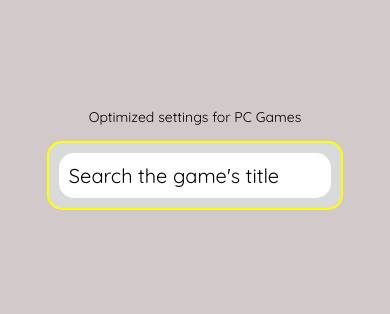
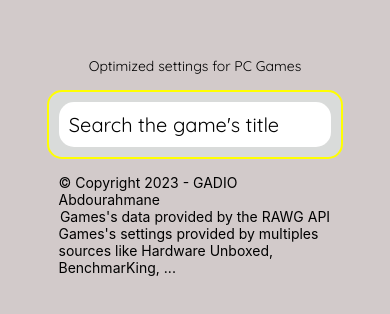
Before and after one commit to AbdourahmaneGadio/Optimized-settings-for-PC-Games, a React Native app: screen / in a window 390 px wide. Shown: the part 256-570 px from the top of the page. Built offline with nearby package versions, Linux system fonts and the light colour scheme.

Commit message:
:new: Add a footer

```diff
--- a/App.js
+++ b/App.js
@@ -1,12 +1,14 @@
 import { StatusBar } from "expo-status-bar";
 import { useState } from "react";
-import { SafeAreaView, StyleSheet, Text, View, ScrollView } from "react-native";
+import { SafeAreaView, StyleSheet, Text } from "react-native";
 import LoadingIcon from "./components/LoadingIcon";
 import Results from "./components/Results";
 import SearchBar from "./components/SearchBar";
 import TableDetailsJeu from "./components/TableDetailsJeu";
 
 import { useFonts } from "expo-font";
+
+import Footer from "./components/Footer";
 
 export default function App() {
   const [fontsLoaded] = useFonts({
@@ -107,7 +109,6 @@ export default function App() {
         searchActive={searchActive}
         onPressReset={resetSearch}
       />
-
       {/* Résultats */}
       {/* Chargement */}
       {isLoading && searchActive && <LoadingIcon />}
@@ -124,6 +125,7 @@ export default function App() {
       {/* Les détails du jeu choisi parmi les résultats */}
       {gameSelected && <TableDetailsJeu gameSelected={gameSelected} />}
 
+      <Footer />
       <StatusBar style="auto" />
     </SafeAreaView>
   );
--- /dev/null
+++ b/components/Footer.js
@@ -0,0 +1,27 @@
+import React from "react";
+import { Linking, Text, View } from "react-native";
+
+export default function Footer() {
+  return (
+    <View
+      style={{
+        alignItems: "center",
+        maxWidth: "70%",
+        maxHeight:"20%"
+      }}
+    >
+      <Text
+        onPress={() => Linking.openURL("https://github.com/AbdourahmaneGadio/")}
+      >
+        © Copyright 2023 - GADIO Abdourahmane
+      </Text>
+      <Text onPress={() => Linking.openURL("https://rawg.io/")}>
+        Games's data provided by the RAWG API
+      </Text>
+      <Text>
+        Games's settings provided by multiples sources like Hardware Unboxed,
+        BenchmarKing, ...
+      </Text>
+    </View>
+  );
+}
```
